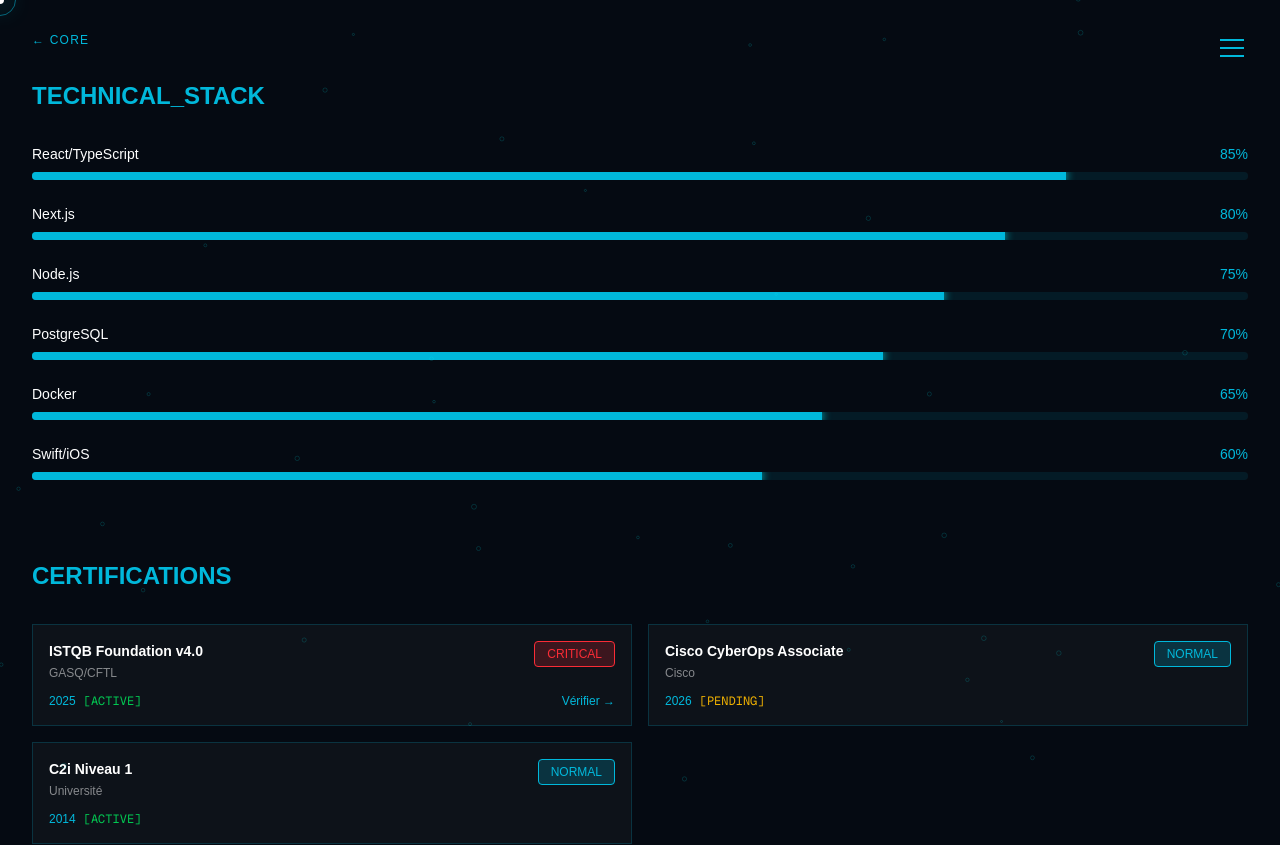
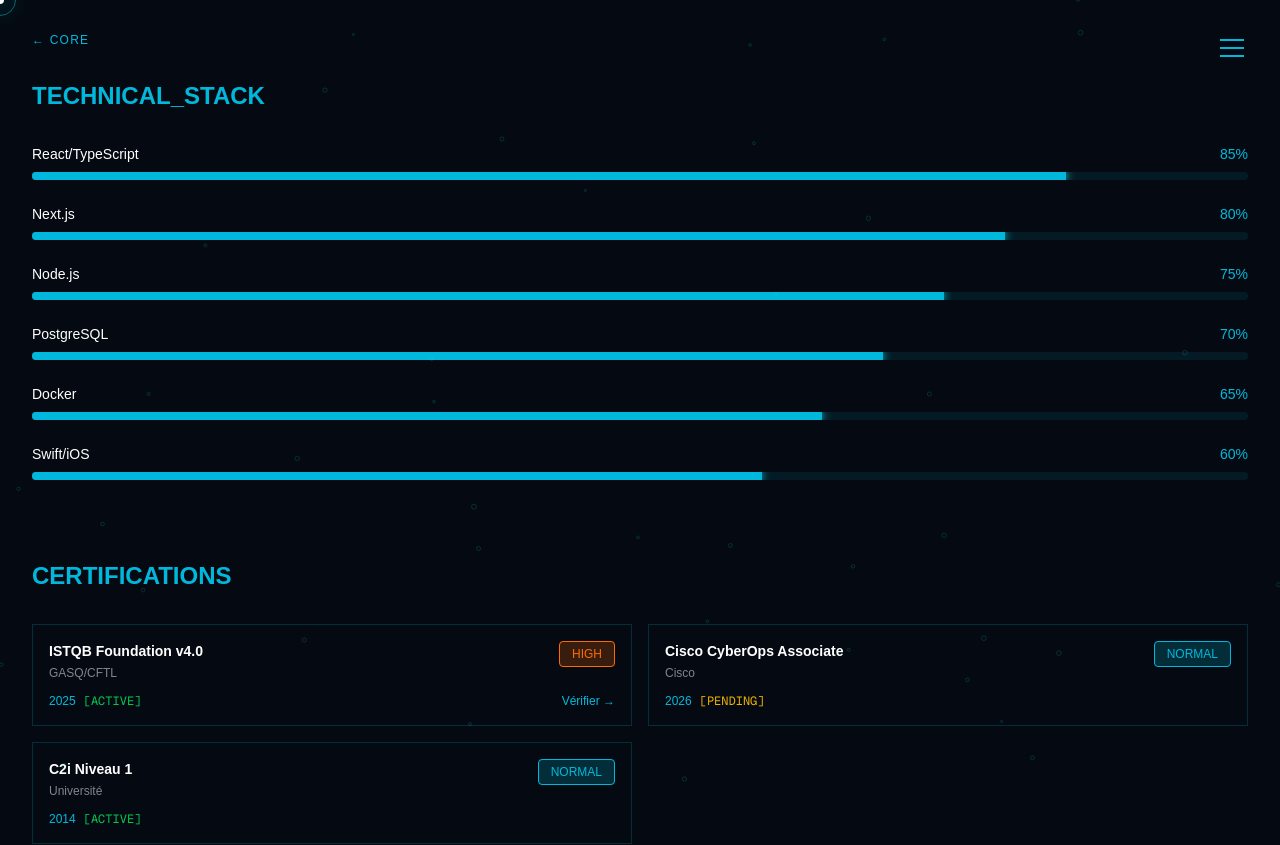
Before and after one commit to kydoCode/portfolio-front-2026, a Next.js app: page /capabilities in a window 1280 px wide. Shown: the top 845 px of the page. Built offline with nearby package versions, Linux system fonts and the light colour scheme.

Commit message:
MVP UI: Landing + Core + Capabilities + Peripheral - Cards 3D rotation + neon accentué + bg transparent + timeline fix + ISTQB HIGH

```diff
--- a/src/app/capabilities/page.tsx
+++ b/src/app/capabilities/page.tsx
@@ -30,7 +30,7 @@ export default function SystemCapabilities() {
   ];
 
   const certifications = [
-    { name: 'ISTQB Foundation v4.0', status: 'CRITICAL', year: 2025, org: 'GASQ/CFTL', link: 'https://www.cftl.fr', state: 'ACTIVE' },
+    { name: 'ISTQB Foundation v4.0', status: 'HIGH', year: 2025, org: 'GASQ/CFTL', link: 'https://www.cftl.fr', state: 'ACTIVE' },
     { name: 'Cisco CyberOps Associate', status: 'NORMAL', year: 2026, org: 'Cisco', link: null, state: 'PENDING' },
     { name: 'C2i Niveau 1', status: 'NORMAL', year: 2014, org: 'Université', link: null, state: 'ACTIVE' }
   ];
@@ -89,15 +89,15 @@ export default function SystemCapabilities() {
           <h2 className="text-2xl font-bold uppercase mb-8 text-cyan-500">Certifications</h2>
           <div className="grid grid-cols-1 md:grid-cols-2 gap-4">
             {certifications.map((cert, i) => (
-              <div key={i} className="border border-cyan-500/20 p-4 bg-white/[0.03] hover:border-cyan-500/50 transition-all">
+              <div key={i} className="border border-cyan-500/20 p-4 bg-transparent hover:bg-white/[0.01] hover:border-cyan-500 transition-all">
                 <div className="flex items-start justify-between mb-2">
                   <div className="flex-1">
                     <h3 className="text-sm font-bold">{cert.name}</h3>
                     <p className="text-xs opacity-50 mt-1">{cert.org}</p>
                   </div>
                   <span className={`px-3 py-1 border text-xs rounded whitespace-nowrap ${
-                    cert.status === 'CRITICAL'
-                      ? 'bg-red-500/20 border-red-500 text-red-500'
+                    cert.status === 'HIGH'
+                      ? 'bg-orange-500/20 border-orange-500 text-orange-500'
                       : 'bg-cyan-500/20 border-cyan-500 text-cyan-500'
                   }`}>
                     {cert.status}
@@ -135,7 +135,7 @@ export default function SystemCapabilities() {
             {projectsData.projets.map((project, i) => (
               <div
                 key={i}
-                className="relative border border-cyan-500/20 p-6 bg-white/[0.03] hover:border-cyan-500/50 transition-all cursor-pointer group"
+                className="relative border border-cyan-500/20 p-6 bg-transparent hover:bg-white/[0.01] hover:border-cyan-500 transition-all cursor-pointer group"
                 onClick={() => setSelectedProject(project)}
               >
                 <div className="absolute inset-0 bg-[radial-gradient(circle_at_50%_50%,rgba(0,245,255,0.18)_0%,transparent_65%)] opacity-0 group-hover:opacity-100 transition-opacity pointer-events-none" />
--- a/src/app/core/page.tsx
+++ b/src/app/core/page.tsx
@@ -77,7 +77,7 @@ export default function SystemCore() {
               if (inner) inner.style.transform = 'rotateX(0deg) rotateY(0deg)';
             }}
           >
-            <div className="card-inner h-full" style={{ transformStyle: 'preserve-3d', transform: 'rotateY(-12deg) rotateX(8deg)' }}>
+            <div className="card-inner h-full" style={{ transformStyle: 'preserve-3d', transform: 'rotateY(12deg) rotateX(8deg)' }}>
               <div className="card-content relative h-full border border-white/10 rounded-[32px] p-14 bg-white/[0.02] backdrop-blur-xl flex flex-col justify-end overflow-hidden transition-all group-hover:border-cyan-500 group-hover:shadow-[0_0_30px_rgba(0,245,255,0.15)]">
                 <div className="absolute inset-0 bg-[radial-gradient(circle_at_var(--x,50%)_var(--y,50%),rgba(0,245,255,0.18)_0%,transparent_65%)] opacity-0 group-hover:opacity-100 transition-opacity pointer-events-none" />
                 <span className="text-[0.65rem] text-cyan-500 tracking-[3px] mb-4 uppercase relative z-10">1 // Intellect Asset</span>
@@ -110,7 +110,7 @@ export default function SystemCore() {
               if (inner) inner.style.transform = 'rotateX(0deg) rotateY(0deg)';
             }}
           >
-            <div className="card-inner h-full" style={{ transformStyle: 'preserve-3d', transform: 'rotateY(12deg) rotateX(8deg)' }}>
+            <div className="card-inner h-full" style={{ transformStyle: 'preserve-3d', transform: 'rotateY(-12deg) rotateX(8deg)' }}>
               <div className="card-content relative h-full border border-white/10 rounded-[32px] p-14 bg-white/[0.02] backdrop-blur-xl flex flex-col justify-end overflow-hidden transition-all group-hover:border-cyan-500 group-hover:shadow-[0_0_30px_rgba(0,245,255,0.15)]">
                 <div className="absolute inset-0 bg-[radial-gradient(circle_at_var(--x,50%)_var(--y,50%),rgba(0,245,255,0.18)_0%,transparent_65%)] opacity-0 group-hover:opacity-100 transition-opacity pointer-events-none" />
                 <span className="text-[0.65rem] text-cyan-500 tracking-[3px] mb-4 uppercase relative z-10">2 // CyberOps SOC</span>
@@ -139,7 +139,7 @@ export default function SystemCore() {
             <h2 className="text-2xl font-bold uppercase mb-8 text-cyan-500">Formation_Module</h2>
             <div className="relative pl-8 border-l-2 border-cyan-500/30">
               {educationData.education.slice(0, 5).map((edu, i) => (
-                <div key={i} className="relative mb-8 group pl-2">
+                <div key={i} className="relative mb-8 group pl-4">
                   <div className="absolute -left-[13px] w-6 h-6 bg-cyan-500 rounded-full border-4 border-[#050a12] group-hover:scale-125 transition-transform z-10" />
                   <span className="text-xs text-cyan-500 block mb-1">{edu.annees.join(' - ')}</span>
                   <h3 className="text-lg font-bold group-hover:text-cyan-400 transition-colors">{edu.intitule}</h3>
@@ -153,7 +153,7 @@ export default function SystemCore() {
             <h2 className="text-2xl font-bold uppercase mb-8 text-cyan-500">Mission_History</h2>
             <div className="space-y-6">
               {experienceData.experience.slice(0, 3).map((exp, i) => (
-                <div key={i} className="border border-cyan-500/20 p-6 bg-transparent hover:bg-white/[0.01] hover:border-cyan-500/50 transition-all">
+                <div key={i} className="border border-cyan-500/20 p-6 bg-transparent hover:bg-white/[0.01] hover:border-cyan-500 transition-all">
                   <span className="text-xs text-cyan-500">{exp.annees.join(' - ')}</span>
                   <h3 className="text-lg font-bold uppercase mt-2">{exp.poste}</h3>
                   <span className="text-sm opacity-50">{exp.entreprise}</span>
--- a/src/app/page.tsx
+++ b/src/app/page.tsx
@@ -39,7 +39,7 @@ export default function Home() {
     <div className="relative h-screen overflow-hidden bg-[#050a12] text-white" style={{ cursor: 'none', backgroundImage: 'radial-gradient(rgba(0, 245, 255, 0.15) 1px, transparent 1px)', backgroundSize: '50px 50px' }}>
       <Cursor />
 
-      <div className="fixed right-12 top-1/2 -translate-y-1/2 text-cyan-500 text-sm font-mono tracking-[5px] [writing-mode:vertical-rl] border-r-2 border-cyan-500 pr-4 z-50 animate-pulse">
+      <div className="fixed right-10 top-1/2 -translate-y-1/2 text-cyan-500 text-[0.7rem] font-mono tracking-[4px] [writing-mode:vertical-rl] border-r border-cyan-500 pr-2.5 z-50 whitespace-nowrap">
         STATUS: SCANNING // DEPTH: {depth}M
       </div>
 
--- a/src/app/peripheral/page.tsx
+++ b/src/app/peripheral/page.tsx
@@ -62,7 +62,7 @@ export default function PeripheralData() {
           <h2 className="text-2xl font-bold uppercase mb-8 text-cyan-500">Beyond_Code</h2>
           <div className="grid grid-cols-1 md:grid-cols-3 gap-6">
             {hobbiesData.hobbies.map((hobby, i) => (
-              <div key={i} className="border border-cyan-500/20 p-6 bg-white/[0.03] hover:border-cyan-500/50 transition-all">
+              <div key={i} className="border border-cyan-500/20 p-6 bg-transparent hover:bg-white/[0.01] hover:border-cyan-500 transition-all">
                 <h3 className="text-sm uppercase mb-3 text-cyan-500">{hobby.categorie}</h3>
                 <ul className="space-y-1">
                   {hobby.details.map((detail, j) => (
```
